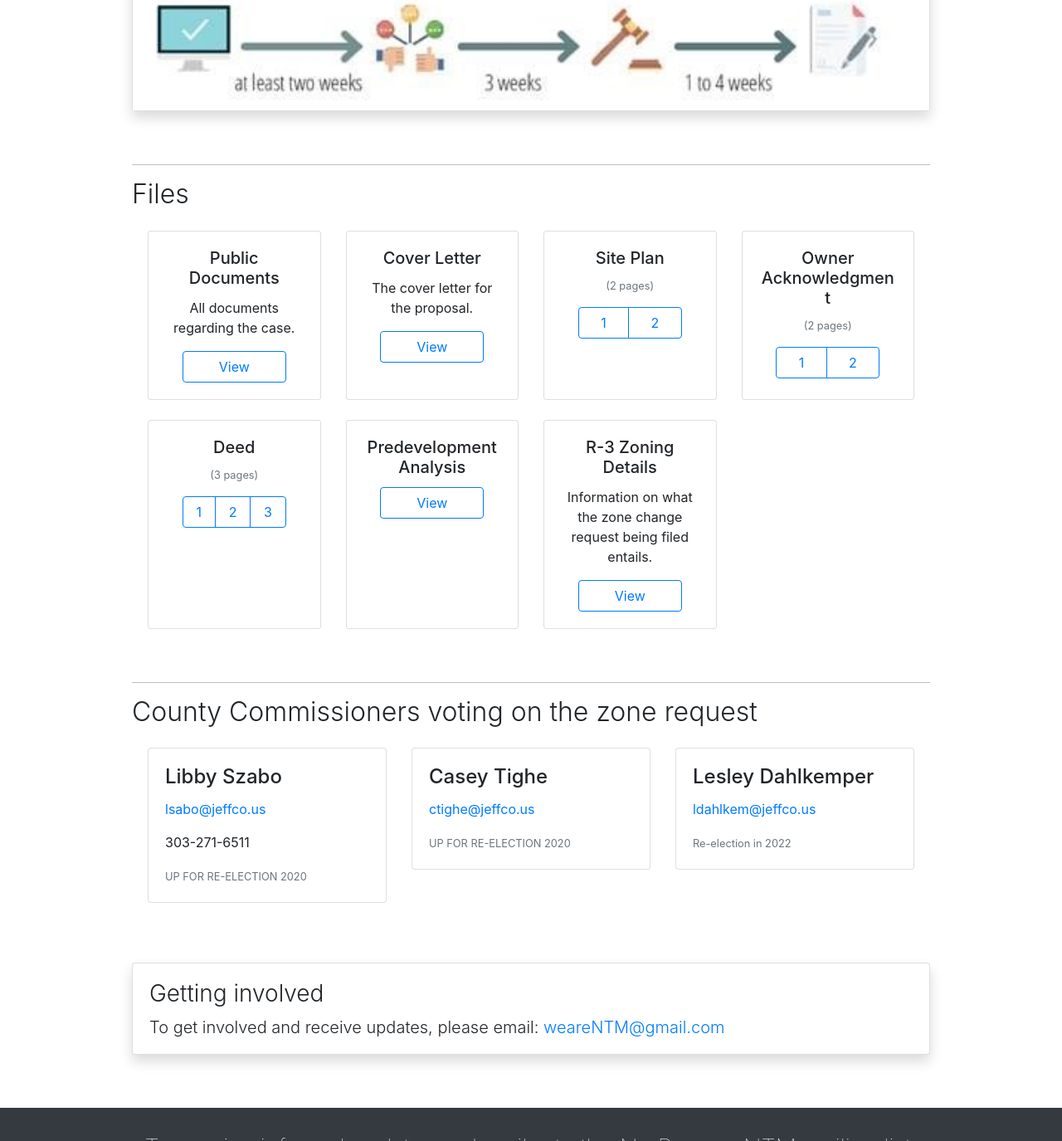
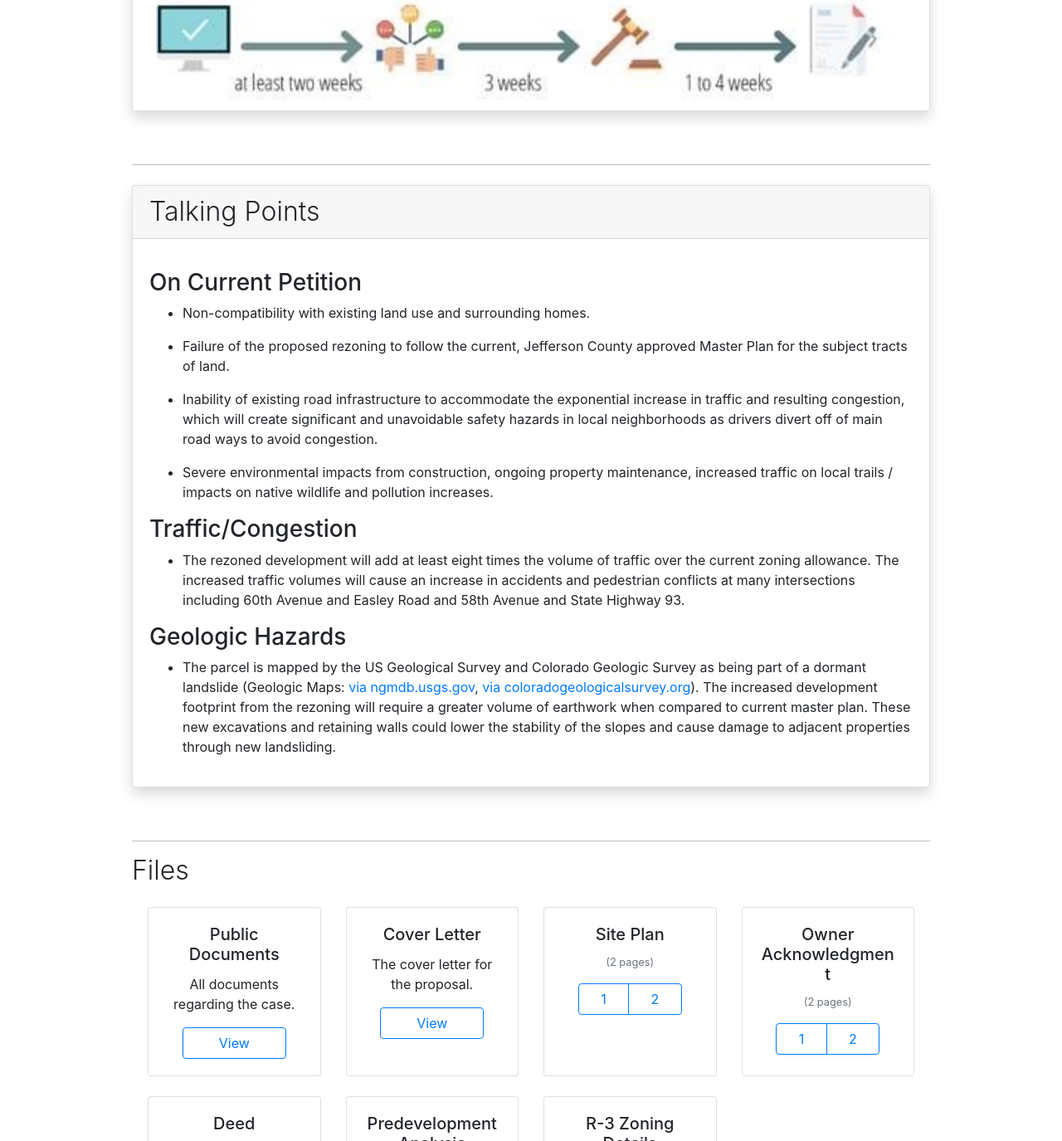
Before and after one commit to nathangetz/NoRezoneNTM, a PHP site: page / in a window 1280 px wide. Shown: the part 5125-6500 px from the top of the page at 83% size. Run offline with PHP 8.4, Linux system fonts and the light colour scheme; some libraries are stand-ins or nearby versions.

Commit message:
Added content

```diff
--- a/index.php
+++ b/index.php
@@ -99,6 +99,31 @@ if (isset($_SESSION['message']) && $_SESSION['message'])
         <li class="list-group-item">These are the steps of the rezoning process:</li>
     </ul>
     <img src="/images/rezoning-process.jpg" class="card-img-top" alt="a diagram of the steps that are taken to rezone an area">
+    </div>
+</section>
+<section id="talking-points">
+    <hr class="my-lg-3 my-5">
+    <div class="card shadow my-4 mb-5">
+        <h2 class="card-header font-weight-light">Talking Points</h2>
+        <div class="card-body">
+            <p class="card-text">
+                <h3>On Current Petition</h3>
+                <ul>
+                    <li><p>Non-compatibility with existing land use and surrounding homes.</p></li>
+                    <li><p>Failure of the proposed rezoning to follow the current, Jefferson County approved Master Plan for the subject tracts of land.</p></li>
+                    <li><p>Inability of existing road infrastructure to accommodate the exponential increase in traffic and resulting congestion, which will create significant and unavoidable safety hazards in local neighborhoods as drivers divert off of main road ways to avoid congestion.</p></li>
+                    <li><p>Severe environmental impacts from construction, ongoing property maintenance, increased traffic on local trails / impacts on native wildlife and pollution increases.</p></li>
+                </ul>
+                <h3>Traffic/Congestion</h3>
+                <ul>
+                    <li><p>The rezoned development will add at least eight times the volume of traffic over the current zoning allowance.  The increased traffic volumes will cause an increase in accidents and pedestrian conflicts at many intersections including 60th Avenue and Easley Road and 58th Avenue and State Highway 93.</p></li>
+                </ul>
+                <h3>Geologic Hazards</h3>
+                <ul>
+                    <li><p>The parcel is mapped by the US Geological Survey and Colorado Geologic Survey as being part of a dormant landslide (Geologic Maps: <a href="https://ngmdb.usgs.gov/Prodesc/proddesc_9511.htm">via ngmdb.usgs.gov</a>, <a href="https://coloradogeologicalsurvey.org/publications/landslide-susceptibility-jefferson-colorado/">via coloradogeologicalsurvey.org</a>). The increased development footprint from the rezoning will require a greater volume of earthwork when compared to current master plan. These new excavations and retaining walls could lower the stability of the slopes and cause damage to adjacent properties through new landsliding.</p></li>
+                </ul>
+            </p>
+        </div>
     </div>
 </section>
 <section id="files">
@@ -220,4 +245,11 @@ if (isset($_SESSION['message']) && $_SESSION['message'])
         <h5 class="card-text font-weight-light">To get involved and receive updates, please email: <a href="mailto:weareNTM@gmail.com">weareNTM@gmail.com</a></h5>
     </div>
 </div>
+
+<div class="card text-center bg-dark text-white my-5 mx-auto shadow border-0 rounded-lg overflow-hidden user-select-none cursor-default">
+        <img src="images/development.png" class="card-img-top" alt="satellite image marked up showing development plan" style="width: 100%; object-fit: contain;">
+        <div class="card-body">
+            <p class="card-text lead">This is a satellite image, with an overlay outlining the area that the development will take up.</p>
+        </div>
+    </div>
 <?php include_once('footer.php'); ?>
```
